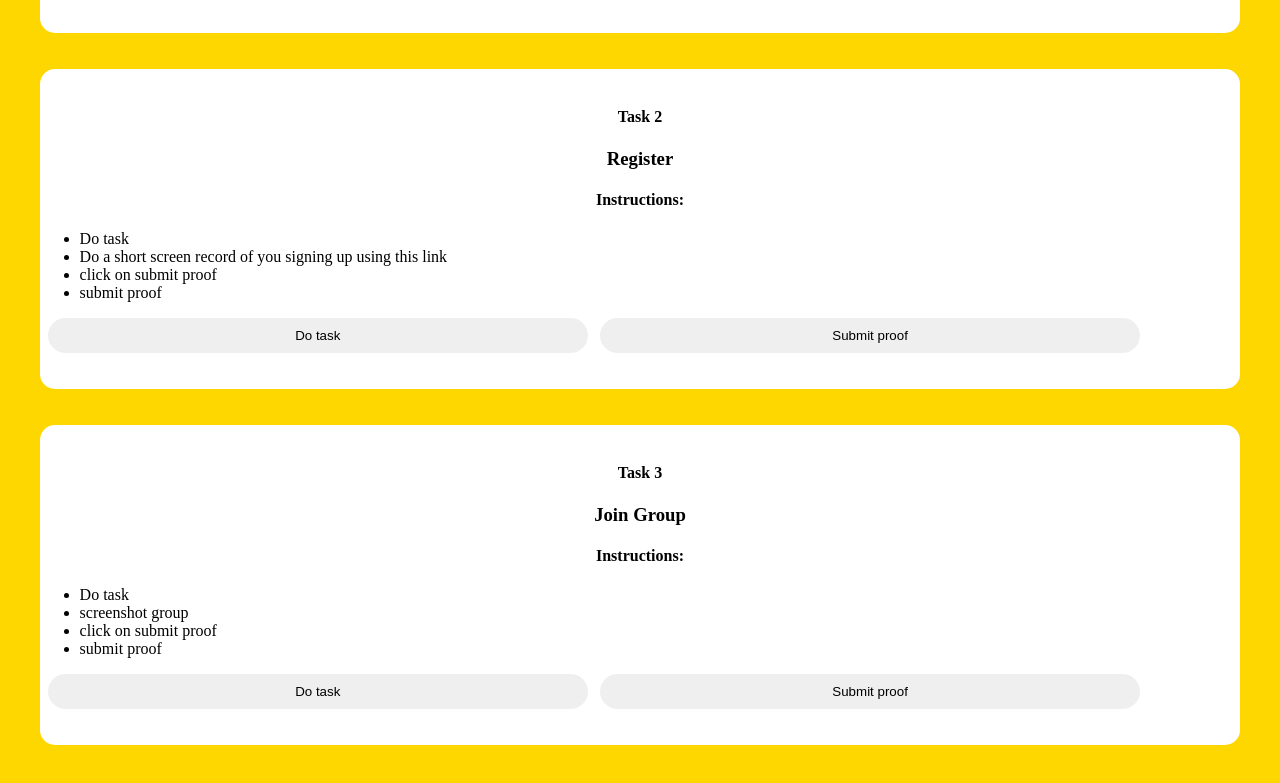
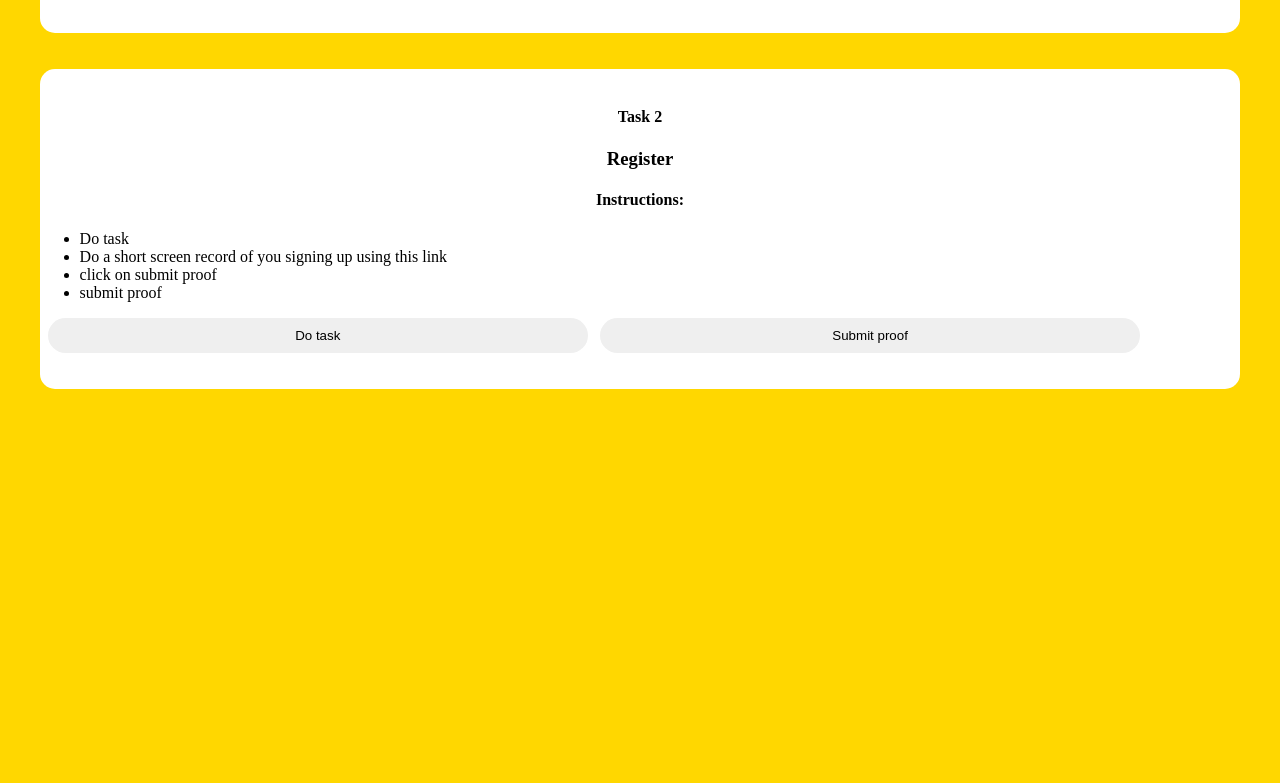
Before and after one commit to 001-Godstrike/legendary-engine, a plain HTML site: page task.html in a window 1280 px wide. Shown: the part 917-1700 px from the top of the page. After the commit the page ends 1422 px from the top, so only its background shows below. Drawn offline with Linux system fonts and the light colour scheme.

Commit message:
Update task.html

```diff
--- a/task.html
+++ b/task.html
@@ -106,31 +106,8 @@
         </a>
         </div>
 
-        <br><br>
-
-        <div class="container2">
-        <br>
-        <div class="text">
-
-            <h4>Task 3</h4>
-            <h3>Join Group</h3>
-            <h4>Instructions:</h4>
-        </div>
-        <ul>
-            <li>Do task</li>
-            <li>screenshot group</li>
-            <li>click on submit proof</li>
-            <li>submit proof</li>
-        </ul>
 
 
-            <a href="https://chat.whatsapp.com/ICNCGzE2wa23JaGhOKb9ae?mode=ac_t">
-            <button type="submit">Do task</button>
-        </a>
-        <a href="https://wa.me/message/XRDBCWFYT4LWK1">
-            <button type="submit">Submit proof</button>
-        </a>
-        </div>
 
         <br><br><br><br><br><br>
 
```
